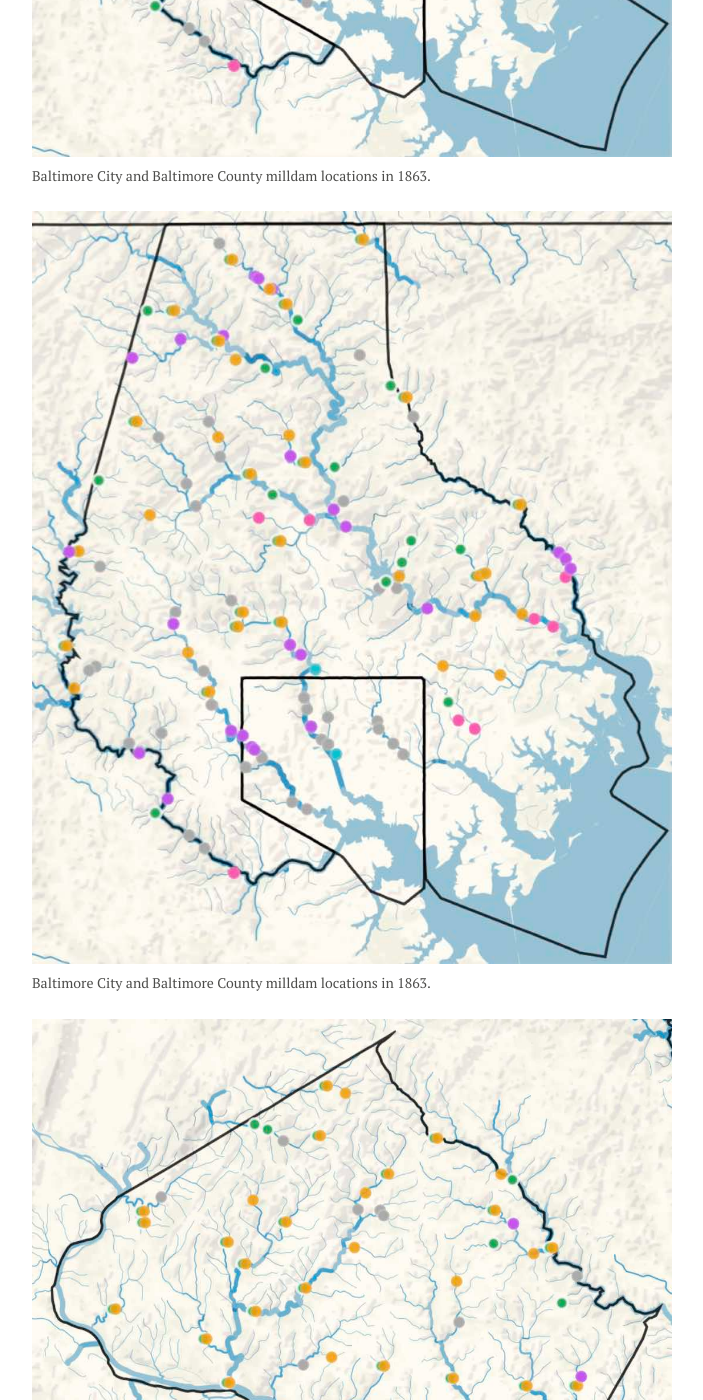
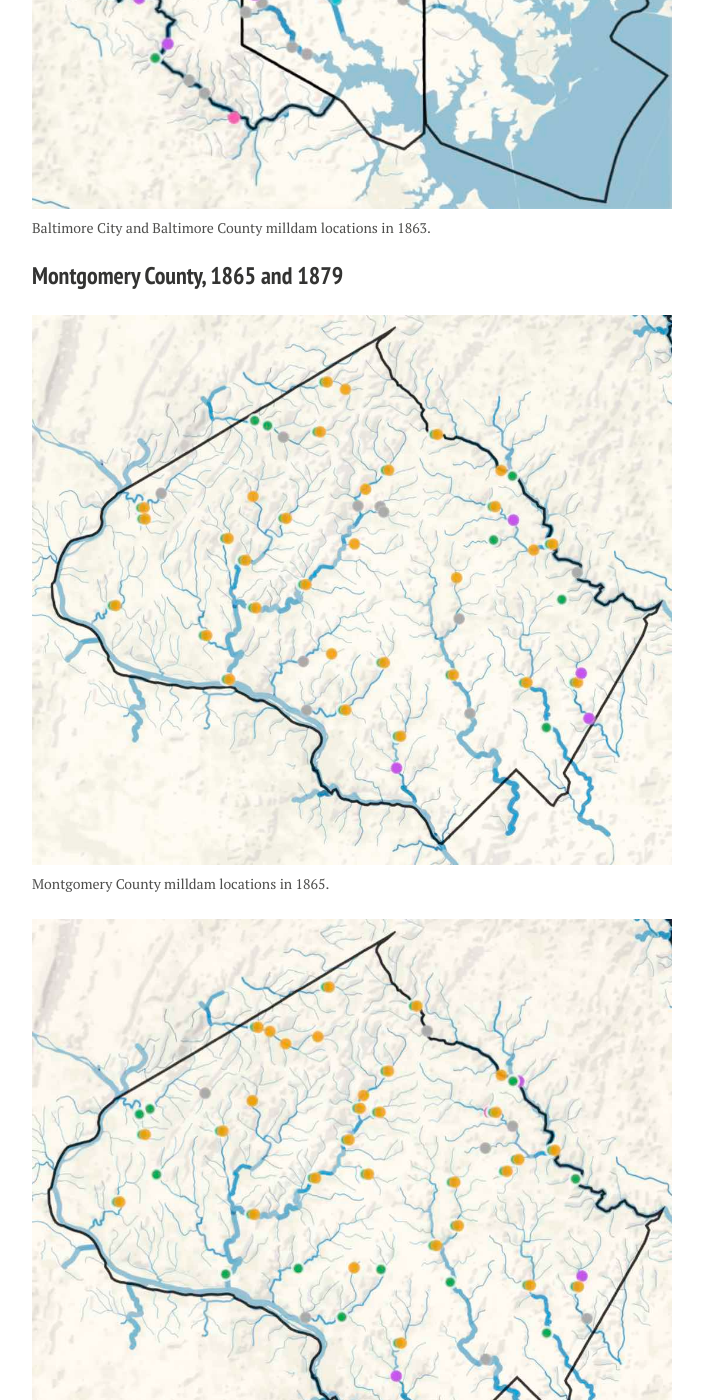
Before and after one commit to Joe-Robertson/aaronpdennis.github.io, a Jekyll site: the page built from _posts/2014-11-29-historic-watermills.md, in a window 1280 px wide and 1400 px high, scrolled down 2387 px. Shown: the whole window, without its empty margins (288-991 px from the left). Built offline with Jekyll 4.4.1, drawn with Linux system fonts in a browser that asks for light colours; nearby versions of some CDN libraries; some of the changed text lies outside the part shown.

Commit message:
headings

```diff
--- a/_posts/2014-11-29-historic-watermills.md
+++ b/_posts/2014-11-29-historic-watermills.md
@@ -30,11 +31,7 @@
 	<figcaption>Baltimore City and Baltimore County milldam locations in 1863.</figcaption>
 </figure>
 
-<figure>
-	<img src="/images/mills/baltimore1863-overview.jpg">
-	<figcaption>Baltimore City and Baltimore County milldam locations in 1863.</figcaption>
-</figure>
-
+### Montgomery County, 1865 and 1879
 <figure>
 	<img src="/images/mills/montgomery1865-overview.jpg">
 	<figcaption>Montgomery County milldam locations in 1865.</figcaption>
@@ -45,6 +42,7 @@
 	<figcaption>Montgomery County milldam locations in 1879.</figcaption>
 </figure>
 
+### Chester County, 1847 and 1865
 <figure>
 	<img src="/images/mills/chester1847-overview.jpg">
 	<figcaption>Chester County milldam locations in 1847.</figcaption>
```
Also changed, not shown: other parts of _posts/2014-11-29-historic-watermills.md (+6 -0 lines).
